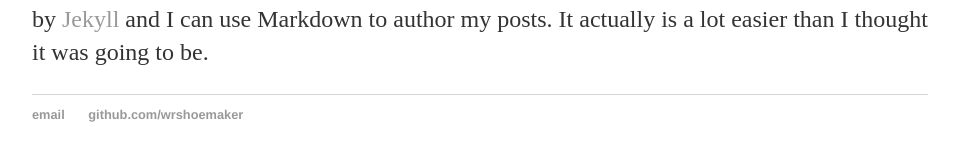
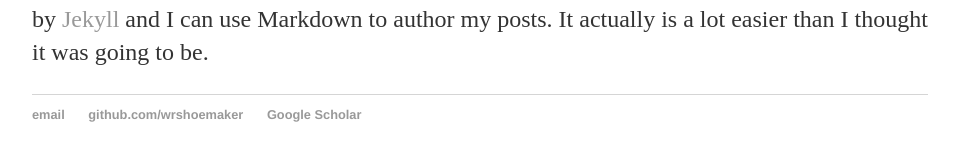
Before and after one commit to wrshoemaker/wrshoemaker_github_io_old, a Jekyll site: the page built from _posts/2014-04-30-hank-quinlan-site-launched.md, in a window 1280 px wide. Shown: the part 341-502 px from the top of the page, without its empty margins (160-1119 px from the left). Built offline with Jekyll 4.4.1, drawn with Linux system fonts in a browser that asks for light colours.

Commit message:
added scholar

```diff
--- a/_layouts/default.html
+++ b/_layouts/default.html
@@ -23,6 +23,7 @@
     <ul>
         		<li><a href="mailto:shoemakah@gmail.com">email</a></li>
         		<li><a href="https://github.com/wrshoemaker">github.com/wrshoemaker</a></li>
+						<li><a href="https://scholar.google.com/citations?user=92HwU5EAAAAJ&hl=en">Google Scholar</a></li>
 		</ul>
 		</footer>
 	</body>
```
